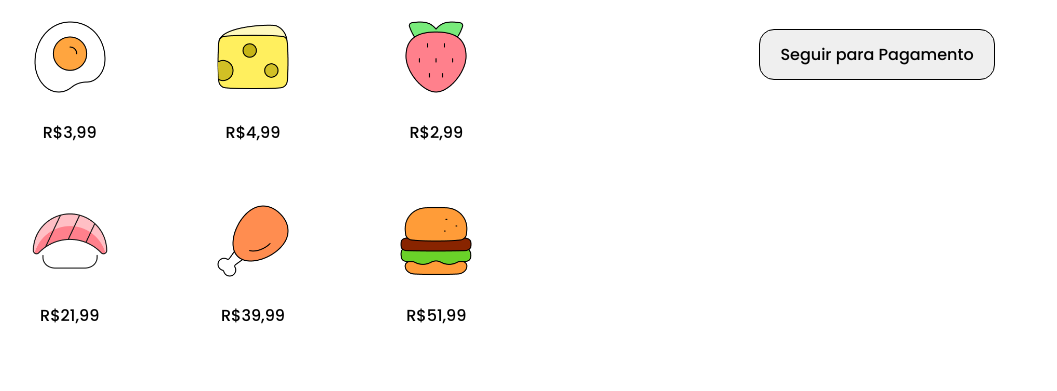
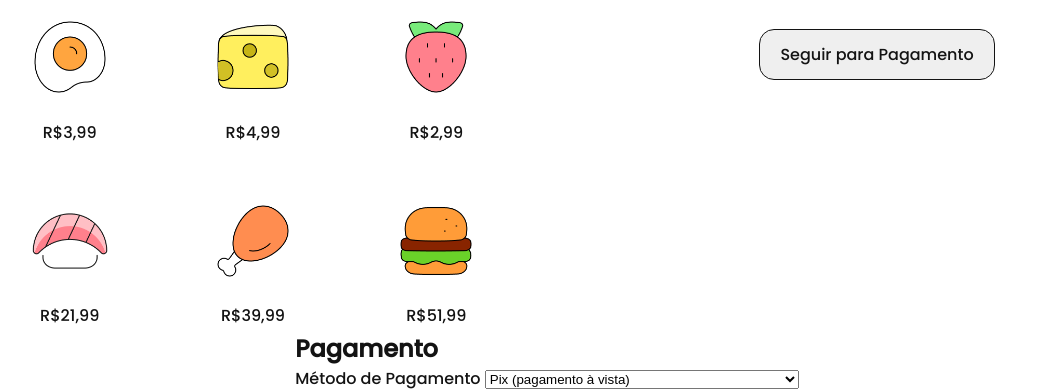
Before and after one commit to enzow13/bussulasocial-teste, a website with bundled scripts: page site/page.html in a window 1280 px wide. Both pictures are taken after a click on the button "Seguir para Pagamento". Shown: the part 483-874 px from the top of the page, without its empty margins (93-1150 px from the left). Before the commit the page ends 814 px from the top, so only its background shows below. Built offline with nearby package versions, Linux system fonts and the light colour scheme.

Commit message:
Finalizando...

```diff
--- a/app.js
+++ b/app.js
@@ -13,4 +13,20 @@ function buyItem(num) {
     document.getElementById("p-totalShopping").innerHTML = `R$ ${carrinho.toFixed(2)}`
 }
 
-window.buyItem = buyItem
+/* Animação goto Pagamento */
+
+function goToPayment() {
+    let article = document.getElementById("article-");
+
+    article.style.transition = "0.8s ease-in";
+    article.style.transform = "translateX(40px)";
+    article.style.opacity = "0";
+    setTimeout(() => {
+        article.style.display = "none";
+    }, 800);
+}
+
+
+/* Subindo módulos */
+window.buyItem = buyItem;
+window.goToPayment = goToPayment;
--- a/site/page.html
+++ b/site/page.html
@@ -13,7 +13,7 @@
         <header>
             <h1>Mercado - Bússula Social</h1>
         </header>
-        <article>
+        <article id="article-up">
             <section id="left-side">
                 <h2>Prateleira</h2>
                 <div id="div-shop-grid">
@@ -62,7 +62,20 @@
                     <p id=p-infoshop>Seu carrinho está no valor de:</p>
                     <p id="p-totalShopping">R$ 0</p>
                 </div>
-                <button id="btn-caixa">Seguir para Pagamento</button>
+                <button onclick="goToPayment()" id="btn-caixa">Seguir para Pagamento</button>
+            </section>
+        </article>
+        <article id="article-down">
+            <section id="section-payment">
+                <h2>Pagamento</h2>
+                <form id="form-payment" action="">
+                    <label for="metodo-pagamento">Método de Pagamento</label>
+                    <select name="select-pagamento" id="select-pagamento">
+                        <option value="pix">Pix (pagamento à vista)</option>
+                        <option value="credito-vista">Cartão de Crédito à Vista (1x)</option>
+                        <option value="credito-parcelado">Cartão de Crédito Parcelado (de 2 a 12 parcelas)</option>
+                    </select>
+                </form>
             </section>
         </article>
     </main>
--- a/site/style.css
+++ b/site/style.css
@@ -8,6 +8,7 @@ main {
     flex-direction: column;
     align-items: center;
     font-family: 'Poppins', sans-serif;
+    color: #131313;
 }
 
 header {
@@ -18,7 +19,7 @@ header {
     padding-bottom: 40px;
 }
 
-article {
+#article-up {
     display: flex;
     width: 85%;
     gap: 10rem;
@@ -86,15 +87,15 @@ article {
 
 #btn-caixa {
     padding: 12px 20px 12px 20px;
-    border: 1px solid #000000;
+    border: 1px solid #131313;
     font-size: 1rem;
     cursor: pointer;
     font-family: 'Poppins', sans-serif;
     border-radius: 15px;
-    color: rgb(0, 0, 0);
+    color: #131313;
     transition: 0.3s;
 }
 #btn-caixa:hover {
     color: rgb(255, 255, 255);
-    background-color: #000000;
+    background-color: #131313;
 }
```
